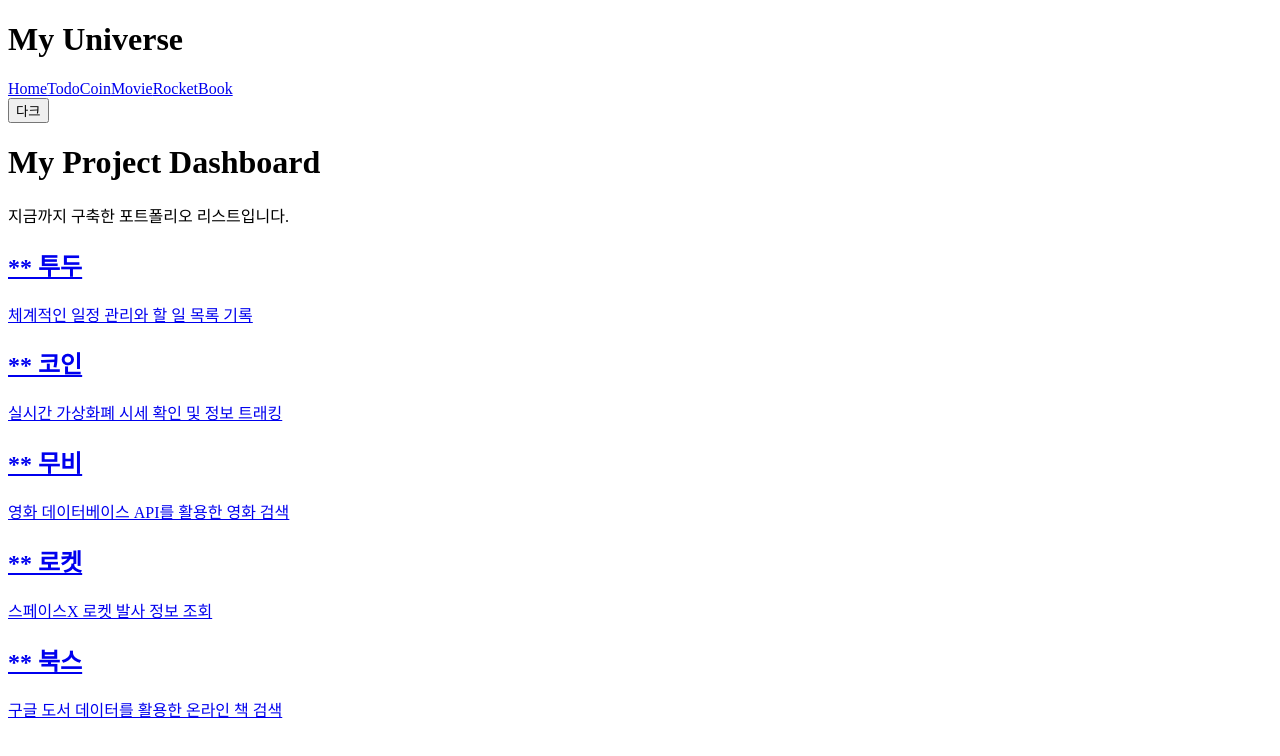
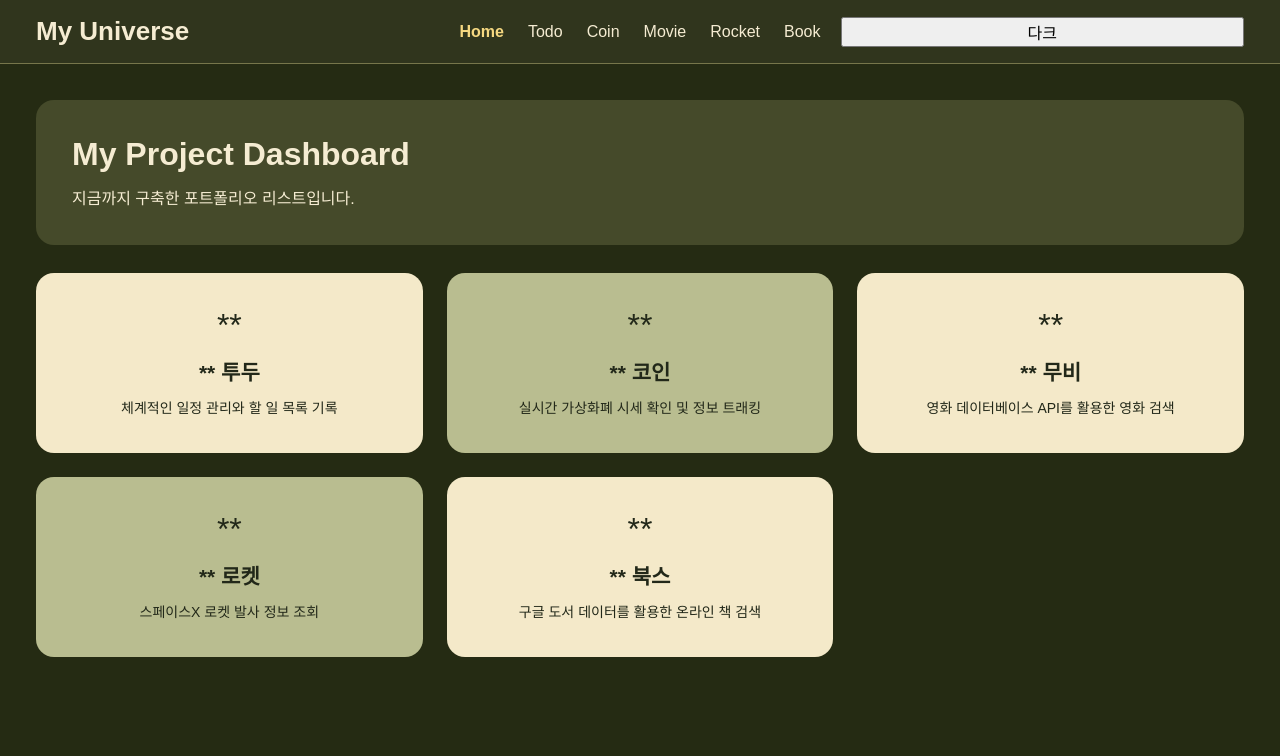
Before and after one commit to hyunsimchoi/react-11-total, a React (Vite) app: page / in a window 1280 px wide. Shown: the top 756 px of the page. Built offline with nearby package versions, Linux system fonts and the light colour scheme.

Commit message:
style 적용 ㅣ App에 GlobalStyle.ts 연결, class적용(Header, Home, Todo, MainLayout ProjectCard)

```diff
--- a/src/App.tsx
+++ b/src/App.tsx
@@ -1,8 +1,14 @@
 import { RouterProvider } from "react-router";
 import AppRouter from "./router/AppRouter.tsx";
+import GlobalStyle from "./styles/GlobalStyle";
 
 function App() {
-    return <RouterProvider router={AppRouter} />;
+    return (
+        <>
+            <GlobalStyle />
+            <RouterProvider router={AppRouter} />
+        </>
+    );
 }
 
 export default App;
--- a/src/components/Header.tsx
+++ b/src/components/Header.tsx
@@ -2,11 +2,11 @@ import { NavLink } from "react-router";
 
 function Header() {
     return (
-        <header>
-            <h1>My Universe</h1>
+        <header className="site-header">
+            <h1 className="logo">My Universe</h1>
 
-            <nav>
-                <NavLink to="/">Home</NavLink>
+            <nav className="nav-menu">
+                <NavLink to="/" end>Home</NavLink>
                 <NavLink to="/todo">Todo</NavLink>
                 <NavLink to="/coin">Coin</NavLink>
                 <NavLink to="/movie">Movie</NavLink>
@@ -14,7 +14,7 @@ function Header() {
                 <NavLink to="/book">Book</NavLink>
             </nav>
 
-            <button type="button">다크</button>
+            <button className="thene-button" type="button">다크</button>
         </header>
     );
 }
--- a/src/components/ProjectCard.tsx
+++ b/src/components/ProjectCard.tsx
@@ -9,7 +9,8 @@ type ProjectCardProps = {
 
 function ProjectCard({ icon, title, description, path }: ProjectCardProps) {
     const content = (
-        <div>
+        <div className="project-card">
+            <div className="card-icon">{icon}</div>
             <h2>
                 {icon} {title}
             </h2>
--- a/src/layouts/MainLayout.tsx
+++ b/src/layouts/MainLayout.tsx
@@ -7,7 +7,7 @@ function MainLayout() {
         <div>
             <Header />
 
-            <main>
+            <main className="main-content">
                 <Outlet />
             </main>
         </div>
--- a/src/pages/Home.tsx
+++ b/src/pages/Home.tsx
@@ -3,9 +3,12 @@ import ProjectCard from "../components/ProjectCard.tsx";
 function Home() {
     return (
         <div>
+            <section className="dashboard-banner">
                 <h1>My Project Dashboard</h1>
                 <p>지금까지 구축한 포트폴리오 리스트입니다.</p>
+            </section>
 
+            <section className="project-grid">
                 <ProjectCard
                     icon="**"
                     title="투두"
@@ -40,6 +43,7 @@ function Home() {
                     description="구글 도서 데이터를 활용한 온라인 책 검색"
                     path="/book"
                 />
+            </section>
         </div>
     );
 }
--- a/src/pages/Todo.tsx
+++ b/src/pages/Todo.tsx
@@ -56,7 +56,7 @@ function Todo() {
     }
 
     return (
-        <div>
+        <div className="todo-page">
             <h1>Todo 페이지</h1>
             <p>할 일을 관리하는 공간입니다.</p>
             <form onSubmit={handleSubmit}>
@@ -71,9 +71,9 @@ function Todo() {
             </form>
             <h2>할 일 목록</h2>
 
-            <ul>
+            <ul className="todos-list">
                 {todos.map(todo => (
-                    <li key={todo.id}>
+                    <li className="todo-item" key={todo.id}>
                         <input
                             type="checkbox"
                             checked={todo.completed}
--- a/src/styles/GlobalStyle.ts
+++ b/src/styles/GlobalStyle.ts
@@ -0,0 +1,256 @@
+import { createGlobalStyle } from "styled-components";
+
+const GlobalStyle = createGlobalStyle`
+  * {
+    box-sizing: border-box;
+  }
+
+  body {
+    margin: 0;
+    background-color: #252b13;
+    color: #f5ecd2;
+    font-family: Arial, "Malgun Gothic", sans-serif;
+  }
+
+  a {
+    color: inherit;
+    text-decoration: none;
+  }
+
+  button, input {
+    font: inherit;
+  }
+
+  /* ------- Header 전체 ---------*/
+  .site-header {
+      position: sticky;
+      top: 0;
+      z-index: 100;
+
+      display: grid;
+      grid-template-columns: 1fr auto 1fr;
+      align-items: center;
+      gap: 20px;
+
+      padding: 16px 36px;
+      background: #30351d;
+      border-bottom: 1px solid #77764b;
+  }
+
+  /* 왼쪽 로고 */
+  .logo {
+      margin: 0;
+      font-size: 26px;
+  }
+
+  /* 중앙 메뉴 */
+  .nav-menu {
+      display: flex;
+      align-items: center;
+      gap: 24px;
+  }
+
+  /* 현재 선택된 메뉴 */
+  .nav-menu a.active {
+      color: #f5d881;
+      font-weight: bold;
+  }
+
+  /* 오른쪽 다크 버튼 */
+  .theme-button {
+      justify-self: end;
+      padding: 8px 18px;
+      border: 1px solid #77764b;
+      border-radius: 20px;
+      background: transparent;
+      color: inherit;
+      cursor: pointer;
+  }
+
+  /* 화면이 좁아졌을 때 */
+  @media (max-width: 900px) {
+      .site-header {
+          grid-template-columns: 1fr auto;
+      }
+
+      .nav-menu {
+          grid-row: 2;
+          grid-column: 1 / -1;
+          justify-content: center;
+          flex-wrap: wrap;
+      }
+  }
+
+
+  /* ------ Home 화면 전체 여백 ------ */
+  .main-content {
+      padding: 36px;
+  }
+
+  /* Home 제목 영역 */
+  .dashboard-banner {
+      padding: 36px;
+      margin-bottom: 28px;
+      border-radius: 18px;
+      background: #454a2a;
+  }
+
+  .dashboard-banner h1 {
+      margin: 0 0 12px;
+      font-size: 32px;
+  }
+
+  .dashboard-banner p {
+      margin: 0;
+  }
+
+  /* 프로젝트 카드 배치 */
+  .project-grid {
+      display: grid;
+      grid-template-columns: repeat(3, minmax(0, 1fr));
+      gap: 24px;
+  }
+
+  .project-grid > a {
+      display: block;
+  }
+
+  /* 프로젝트 카드 디자인 */
+  .project-card {
+      min-height: 180px;
+      height: 100%;
+      padding: 28px;
+      border-radius: 18px;
+      background: #f4e9c9;
+      color: #222819;
+
+      display: flex;
+      flex-direction: column;
+      align-items: center;
+      justify-content: center;
+      gap: 12px;
+
+      text-align: center;
+  }
+
+  /* 짝수 번째 카드는 세이지 그린 */
+  .project-grid > :nth-child(even) .project-card {
+      background: #b9bd90;
+  }
+
+  /* 아이콘 */
+  .card-icon {
+      font-size: 32px;
+  }
+
+  /* 카드 제목 */
+  .project-card h2 {
+      margin: 0;
+      font-size: 21px;
+  }
+
+  /* 카드 설명 */
+  .project-card p {
+      margin: 0;
+      font-size: 14px;
+      line-height: 1.5;
+  }
+
+  /* 화면이 좁아지면 2열 */
+  @media (max-width: 900px) {
+      .project-grid {
+          grid-template-columns: repeat(2, minmax(0, 1fr));
+      }
+  }
+
+  /* 모바일 화면에서는 1열 */
+  @media (max-width: 600px) {
+      .project-grid {
+          grid-template-columns: 1fr;
+      }
+
+      .main-content {
+          padding: 20px;
+      }
+  }
+
+
+  /* --- Todo 페이지 전체 --- */
+  .todo-page {
+      max-width: 600px;
+      margin: 0 auto;
+  }
+
+  /* Todo 제목 */
+  .todo-page h1 {
+      color: #f5ecd2;
+      font-size: 28px;
+  }
+
+  /* 입력창과 추가 버튼 */
+  .todo-page form {
+      display: flex;
+      gap: 10px;
+      margin: 24px 0;
+  }
+
+  /* 입력창 */
+  .todo-page form input {
+      flex: 1;
+      min-width: 0;
+      padding: 12px;
+      border: 1px solid #aaa;
+      border-radius: 8px;
+  }
+
+  /* 추가 버튼 */
+  .todo-page form button {
+      padding: 12px 20px;
+      background: #b9bd90;
+      color: #252b13;
+      border: none;
+      border-radius: 8px;
+      cursor: pointer;
+  }
+
+  /* 할 일 목록 */
+  .todo-list {
+      list-style: none;
+      padding: 0;
+  }
+
+  /* 개별 할 일 */
+  .todo-item {
+      display: flex;
+      align-items: center;
+      gap: 10px;
+
+      padding: 12px;
+      margin-bottom: 10px;
+
+      background: #f4e9c9;
+      color: #252b13;
+      border-radius: 8px;
+  }
+
+  /* 체크박스 */
+  .todo-item input[type="checkbox"] {
+      width: 18px;
+      height: 18px;
+      cursor: pointer;
+  }
+
+  /* 삭제 버튼 */
+  .todo-item button {
+      margin-left: auto;
+      padding: 6px 12px;
+
+      border: 1px solid #aaa;
+      border-radius: 6px;
+      background: #fff;
+      color: #252b13;
+      cursor: pointer;
+  }
+`;
+
+export default GlobalStyle;
```
Lines whose indentation alone changed are shown as unchanged.
